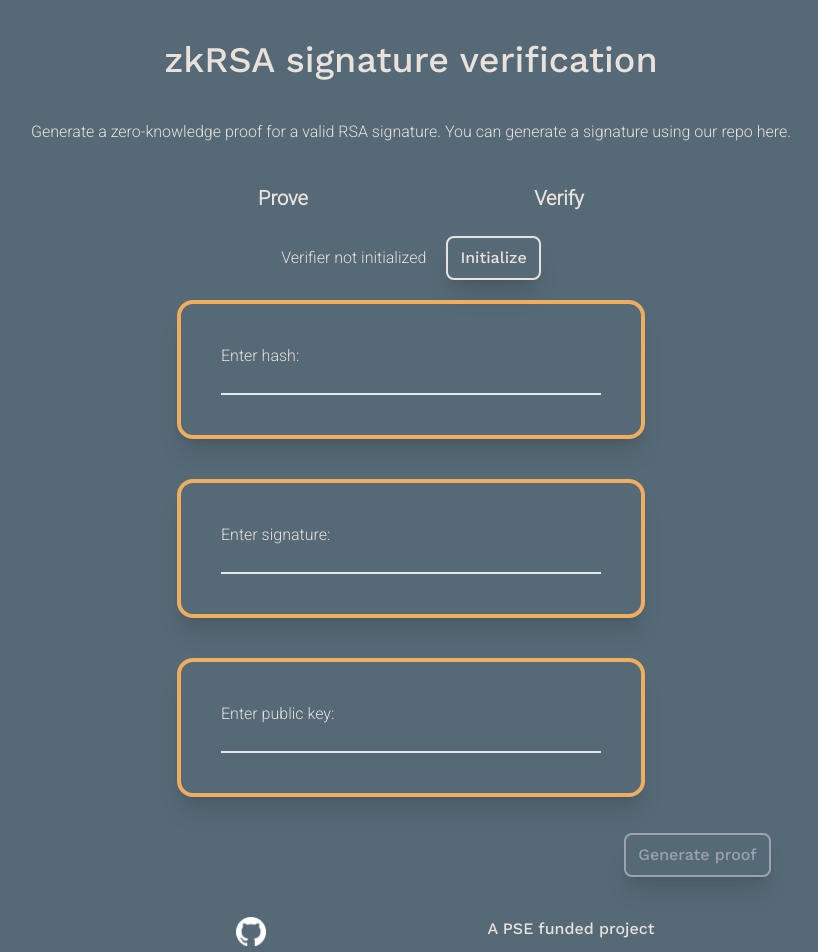
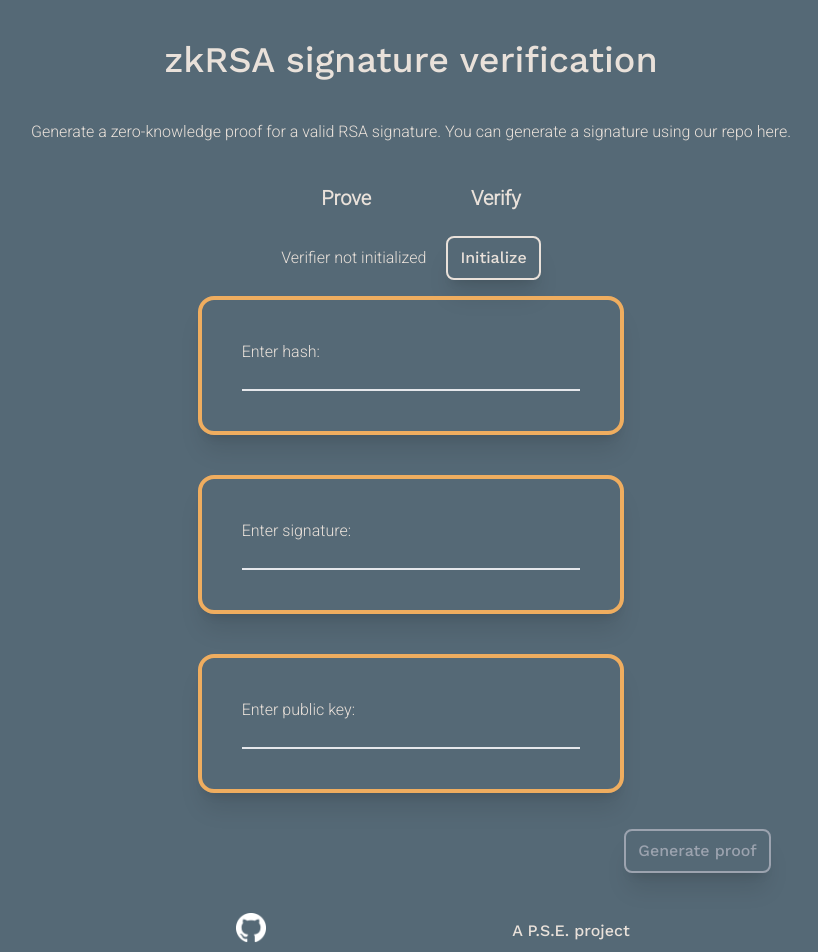
Before and after one commit to dmpierre/zkrsa, a Next.js app in the folder zkrsa-ui/: page / in a window 1280 px wide. Shown: the top 952 px of the page, without its empty margins (229-1047 px from the left). Built offline with nearby package versions, Linux system fonts and the light colour scheme.

Commit message:
extend input text size, update link formatting

```diff
--- a/zkrsa-ui/src/components/Inputs.tsx
+++ b/zkrsa-ui/src/components/Inputs.tsx
@@ -25,12 +25,12 @@ export const InputText: FunctionComponent<TextInputProps> = ({
 
 export const InputHash: FunctionComponent<InputHash> = ({ sethash }) => {
     return (
-        <div className="border-gold border-4 p-10 rounded-2xl shadow-xl">
+        <div className="border-gold w-1/3 border-4 p-10 rounded-2xl shadow-xl">
             <div className="font-roboto-light-300  text-beige">
                 Enter hash:{' '}
             </div>
             <input
-                className="border-b-2 font-work-sans text-beige pl-2 pr-40 focus:outline-none bg-inherit"
+                className="border-b-2 font-work-sans text-beige pl-2 w-full focus:outline-none bg-inherit"
                 type="text"
                 onChange={(e) => sethash(e.target.value)}
             />
@@ -42,12 +42,12 @@ export const InputSignature: FunctionComponent<InputSignature> = ({
     setsignature,
 }) => {
     return (
-        <div className="border-gold border-4 p-10 rounded-2xl shadow-xl">
+        <div className="border-gold w-1/3 border-4 p-10 rounded-2xl shadow-xl">
             <div className="font-roboto-light-300 text-beige">
                 Enter signature:{' '}
             </div>
             <input
-                className="border-b-2 font-work-sans text-beige pl-2 pr-40 focus:outline-none bg-inherit"
+                className="border-b-2 font-work-sans text-beige pl-2 w-full focus:outline-none bg-inherit"
                 type="text"
                 name=""
                 id=""
@@ -61,12 +61,12 @@ export const InputPublicKey: FunctionComponent<InputPublicKey> = ({
     setpublicKey,
 }) => {
     return (
-        <div className="border-gold border-4 p-10 rounded-2xl shadow-xl">
+        <div className="border-gold w-1/3 border-4 p-10 rounded-2xl shadow-xl">
             <div className="font-roboto-light-300 text-beige">
                 Enter public key:{' '}
             </div>
             <input
-                className="border-b-2 font-work-sans text-beige pl-2 pr-40 focus:outline-none bg-inherit"
+                className="border-b-2 w-full font-work-sans text-beige pl-2 focus:outline-none bg-inherit"
                 type="text"
                 name=""
                 id=""
--- a/zkrsa-ui/src/components/Navigation.tsx
+++ b/zkrsa-ui/src/components/Navigation.tsx
@@ -5,14 +5,14 @@ import github from '../../public/github.png'
 
 export const NavMenu: NextComponentType = () => {
     return (
-        <div className="flex my-6 flex-col text-center items-center md:flex-row md:justify-center">
+        <div className="flex my-6 space-x-20 flex-col text-center items-center md:flex-row md:justify-center">
             <Link href="/">
-                <a className="w-1/5 text-beige text-xl font-bold my-2 md:my-0 md:ml-5 md:mr-5 font-roboto-light-300">
+                <a className="hover:text-gold text-beige text-xl font-bold my-2 md:my-0 md:ml-5 md:mr-5 font-roboto-light-300">
                     Prove
                 </a>
             </Link>
             <Link href="/verify">
-                <a className="w-1/5 text-beige text-xl font-bold font-roboto-light-300">
+                <a className="hover:text-gold text-beige text-xl font-bold font-roboto-light-300">
                     Verify
                 </a>
             </Link>
@@ -32,7 +32,7 @@ export const Title: NextComponentType = () => {
 
 export const Footer: NextComponentType = () => {
     return (
-        <div className="flex justify-center mt-5 mb-5">
+        <div className="flex justify-center items-center mt-5 mb-5">
             <div className="w-1/4 text-center self-center">
                 <a
                     target={'_blank'}
@@ -49,11 +49,12 @@ export const Footer: NextComponentType = () => {
             </div>
             <div className="w-1/4 text-center font-work-sans text-beige">
                 <a
+                    className="hover:text-gold"
                     target={'_blank'}
                     rel={'noreferrer'}
                     href="https://appliedzkp.org/"
                 >
-                    A PSE funded project
+                    A P.S.E. project
                 </a>
             </div>
         </div>
@@ -66,7 +67,13 @@ export const Description: NextComponentType = () => {
             <div className="w-3/4 text-center">
                 Generate a zero-knowledge proof for a valid RSA signature. You
                 can generate a signature using our repo{' '}
-                <a href="https://github.com/dmpierre/zkrsa">here</a>.
+                <a
+                    className="hover:text-gold"
+                    href="https://github.com/dmpierre/zkrsa"
+                >
+                    here
+                </a>
+                .
             </div>
         </div>
     )
--- a/zkrsa-ui/src/pages/index.tsx
+++ b/zkrsa-ui/src/pages/index.tsx
@@ -44,13 +44,9 @@ const Home: NextPage<AppPageProps> = ({
                     setvkeyProof={setvkeyProof}
                 ></ButtonInitializeVerifier>
             </div>
-            <div className="mt-5 flex flex-col items-center">
+            <div className="flex flex-col space-y-10 items-center">
                 <InputHash sethash={sethash}></InputHash>
-                <div className="my-10">
-                    <InputSignature
-                        setsignature={setsignature}
-                    ></InputSignature>
-                </div>
+                <InputSignature setsignature={setsignature}></InputSignature>
                 <InputPublicKey setpublicKey={setpublicKey}></InputPublicKey>
             </div>
             <div className="mt-4 flex flex-col items-center">
```
Also changed, not shown: 1 other file (tests, documents, lock files or other folders).
